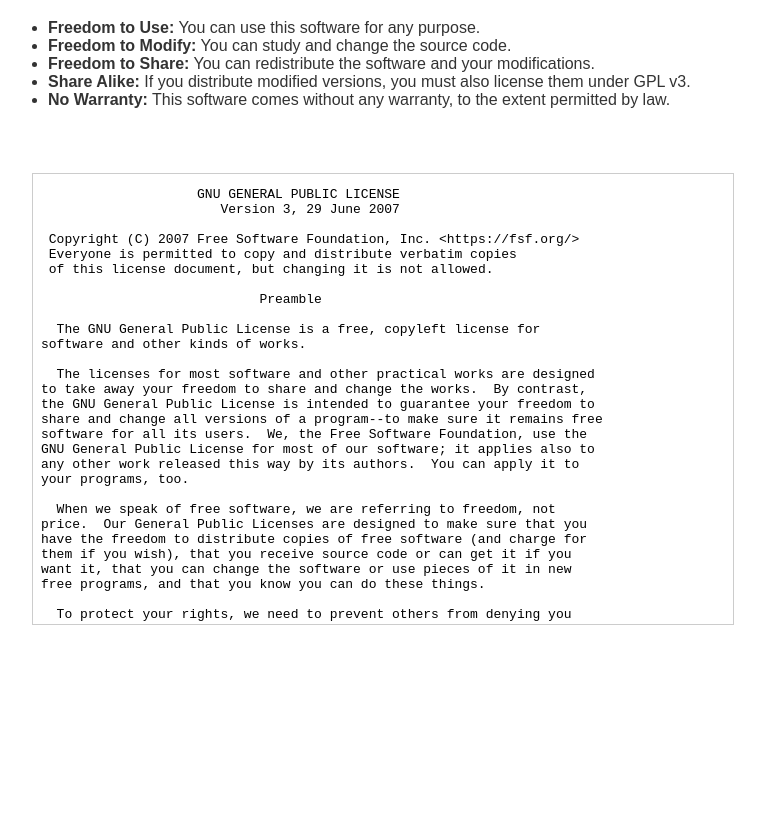
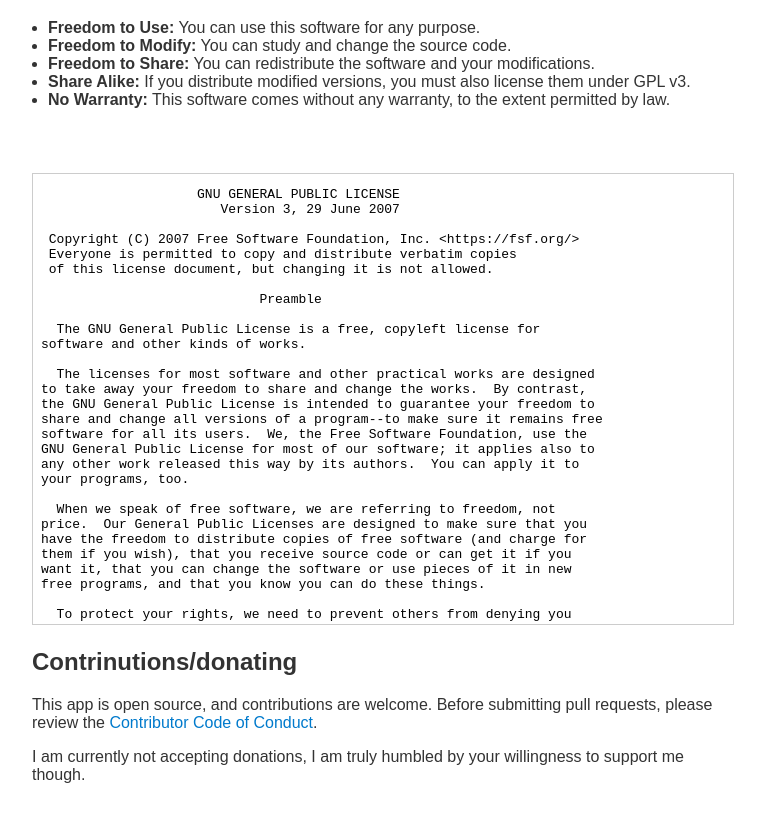
Before and after one commit to OWelton-Rosie/stationery, a plain HTML site: page src/about.html in a window 1280 px wide. Shown: the part 491-1313 px from the top of the page, without its empty margins (258-1023 px from the left). Before the commit the page ends 1152 px from the top, so only its background shows below. Drawn offline with Linux system fonts and the light colour scheme.

Commit message:
update about

```diff
--- a/src/about.html
+++ b/src/about.html
@@ -36,7 +36,7 @@
     <h1>About this app</h1>
     <p>This app exists as a convenience tool for WHS students, parents, and teachers. After my family and I struggled with the WHS stationery list, I decided to create an app that would help others in my position.</p>
 
-    <p>This app is not affiliated with Wellington High School. It exists solely as a convenience tool. If you're interested in using this app for your school or club, please <a href="https://owelton-rosie.pages.dev/contact" target="_blank">contact me</a>, and I can help with setup.</p>
+    <p>This app is not affiliated with Wellington High School. It exists solely as a convenience tool. If you're interested in using this app for your school or club, please <a href="https://oweltonrosie.com/contact" target="_blank">contact me</a>, and I can help with setup.</p>
 
 
       <h2>Privacy</h2>
@@ -56,6 +56,11 @@
       <iframe class="license-frame" src="./assets/license.txt" title="GNU General Public License v3.0"></iframe>
         </div>
 
+      <h2>Contrinutions/donating</h2>
+      <p>This app is open source, and contributions are welcome. Before submitting pull requests, please review the <a href="https://github.com/OWelton-Rosie/stationery/blob/main/.github/CODE_OF_CONDUCT.md" target="_blank">Contributor Code of Conduct</a>.</p>
+
+      <p>I am currently not accepting donations, I am truly humbled by your willingness to support me though.</p>
+
   <script>
     document.querySelectorAll('.js-required').forEach(el => {
       el.style.display = 'block';
```
